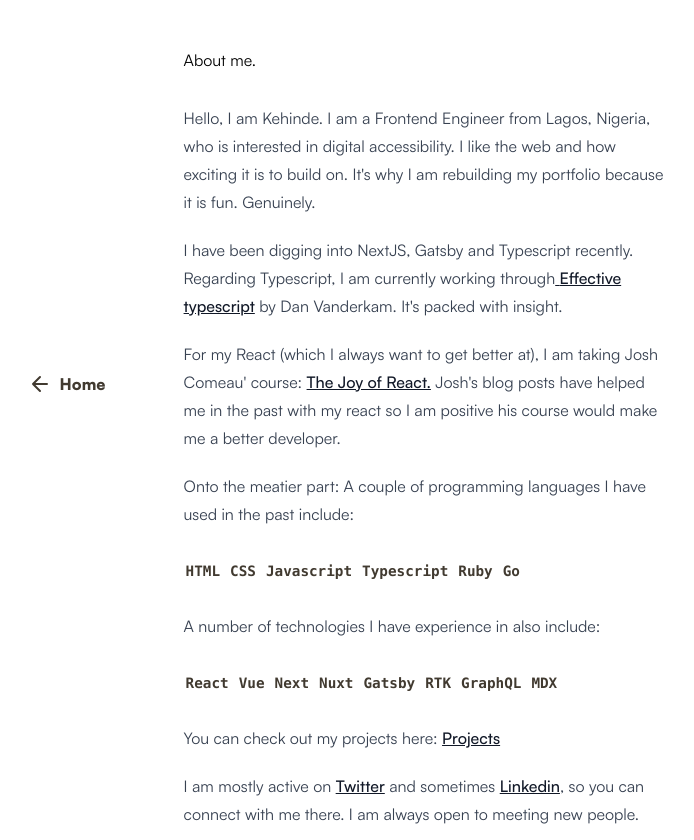
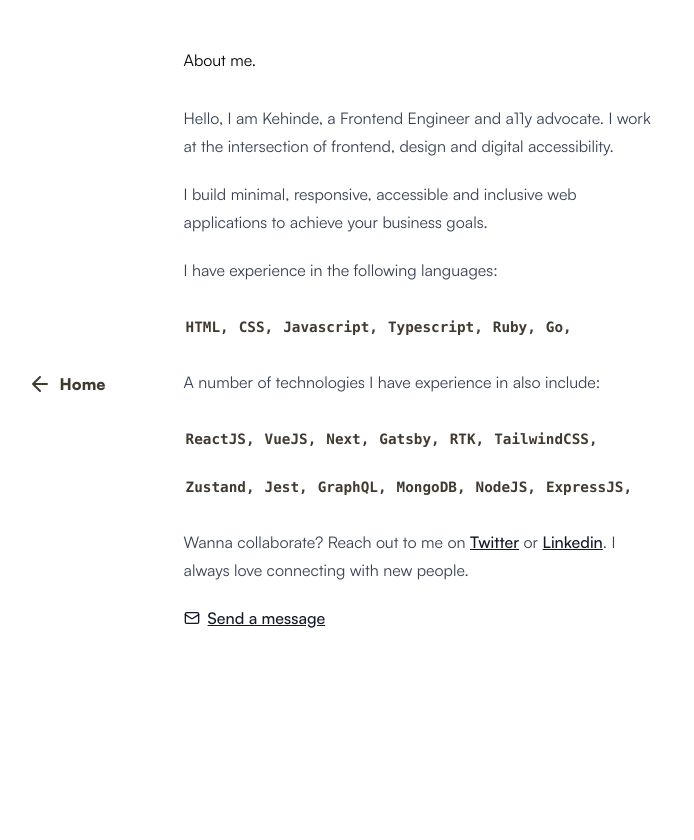
Before and after one commit to adeleke5140/portfolio-v2, a Next.js app: page /about in a window 1280 px wide. Shown: the whole page, without its empty margins (34-728 px from the left). After the commit the page ends 800 px from the top, so only its background shows below. Built offline with nearby package versions, Linux system fonts and the light colour scheme.

Commit message:
feat: update aboutme section

```diff
--- a/src/pages/about.tsx
+++ b/src/pages/about.tsx
@@ -2,18 +2,23 @@ import { BackButton } from "@/components/backButton";
 import { PageWrapper } from "@/components/pageWrapper";
 import Head from "next/head";
 import Link from "next/link";
+import { MailIcon } from "lucide-react";
 
 const languages = ["HTML", "CSS", "Javascript", "Typescript", "Ruby", "Go"];
 
 const technologies = [
-  "React",
-  "Vue",
+  "ReactJS",
+  "VueJS",
   "Next",
-  "Nuxt",
   "Gatsby",
   "RTK",
+  "TailwindCSS",
+  "Zustand",
+  "Jest",
   "GraphQL",
-  "MDX",
+  "MongoDB",
+  "NodeJS",
+  "ExpressJS",
 ];
 
 const About = () => {
@@ -28,38 +33,25 @@ const About = () => {
       <PageWrapper heading="About me." path="/">
         <section className="prose pb-3 font-satoshi">
           <p>
-            Hello, I am Kehinde. I am a Frontend Engineer from Lagos, Nigeria,
-            who is interested in digital accessibility. I like the web and how
-            exciting it is to build on. It&apos;s why I am rebuilding my
-            portfolio because it is fun. Genuinely.
+            Hello, I am Kehinde, a Frontend Engineer and a11y advocate. I work
+            at the intersection of frontend, design and digital accessibility.
           </p>
 
           <p>
-            I have been digging into NextJS, Gatsby and Typescript recently.
-            Regarding Typescript, I am currently working through
-            <a href="https://effectivetypescript.com/">
-              {" "}
-              Effective typescript
-            </a>{" "}
-            by Dan Vanderkam. It&apos;s packed with insight.
-          </p>
-          <p>
-            For my React (which I always want to get better at), I am taking
-            Josh Comeau&apos; course:{" "}
-            <a href="https://www.joyofreact.com/">The Joy of React.</a>{" "}
-            Josh&apos;s blog posts have helped me in the past with my react so I
-            am positive his course would make me a better developer.
+            I build minimal, responsive, accessible and inclusive web
+            applications to achieve your business goals.
           </p>
           <section>
-            Onto the meatier part: A couple of programming languages I have used
-            in the past include:
+            I have experience in the following languages:
             <ul className="flex flex-wrap list-none gap-1 pl-0 prose-ul:pl-0">
               {languages.map((language, id) => (
                 <li
                   key={id}
                   className="font-extrabold prose-code:text-button-text transition-transform ease-out duration-200 -translate-x-1 hover:translate-x-0 rounded"
                 >
-                  <code>{language}</code>
+                  <code className="after:content-[','] cursor-default">
+                    {language}
+                  </code>
                 </li>
               ))}
             </ul>
@@ -70,21 +62,27 @@ const About = () => {
                   key={id}
                   className="font-extrabold prose-code:text-button-text transition-transform ease-out duration-200 -translate-x-1 hover:translate-x-0 rounded"
                 >
-                  <code>{technology}</code>
+                  <code className="after:content-[','] cursor-default">
+                    {technology}
+                  </code>
                 </li>
               ))}
             </ul>
           </section>
           <p>
-            You can check out my projects here:{" "}
-            <Link href="/projects">Projects</Link>
+            Wanna collaborate? Reach out to me on{" "}
+            <a href="https://twitter.com/adeleke5140">Twitter</a> or{" "}
+            <a href="https://www.linkedin.com/in/adeleke5140/">Linkedin</a>. I
+            always love connecting with new people.
           </p>
           <p>
-            I am mostly active on{" "}
-            <a href="https://twitter.com/adeleke5140">Twitter</a> and sometimes{" "}
-            <a href="https://www.linkedin.com/in/adeleke5140/">Linkedin</a>, so
-            you can connect with me there. I am always open to meeting new
-            people.
+            <a
+              className="max-w-max flex items-center justify-start gap-2"
+              href="mailto:kehindeadeleke927@gmail.com?subject=Hi Kehinde, wanna work with you"
+            >
+              <MailIcon size={16} />
+              <span> Send a message</span>
+            </a>
           </p>
         </section>
       </PageWrapper>
```
